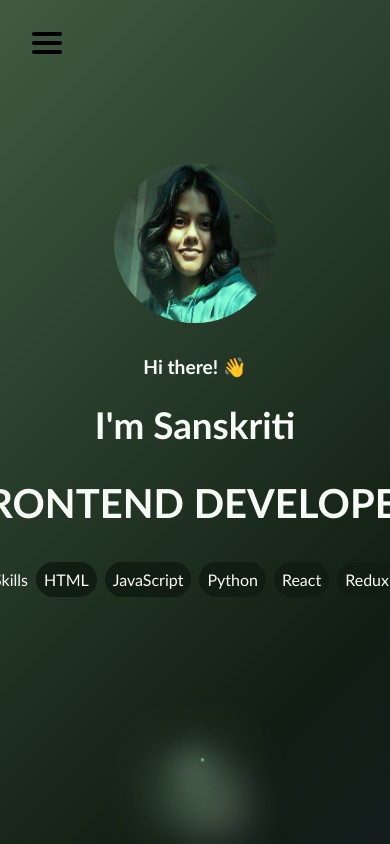
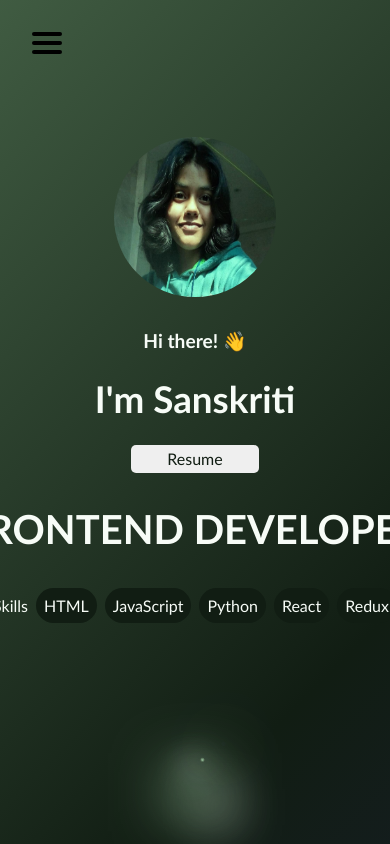
Before and after one commit to sanskriti2005/portfolio-website, a React (Vite) app: page / in a window 390 px wide. Shown: the top 844 px of the page. Built offline with nearby package versions, Linux system fonts and the light colour scheme.

Commit message:
added final resposivness

```diff
--- a/src/components/Home.jsx
+++ b/src/components/Home.jsx
@@ -3,6 +3,16 @@ import img from "../assets/img.jpg";
 import "./styles/Home.css";
 
 const Home = () => {
+  const handleResumeClick = () => {
+    window.open(
+      "https://drive.google.com/file/d/1N8ucU7KA9IRQoVUyIjb0NNsYNOuxjO4P/view?usp=sharing"
+    );
+    setTimeout(() => {
+      window.open(
+        "https://drive.google.com/uc?export=download&id=1N8ucU7KA9IRQoVUyIjb0NNsYNOuxjO4P"
+      );
+    }, 2000);
+  };
   return (
     <>
       <div className="home-section">
@@ -13,6 +23,9 @@ const Home = () => {
           <div>
             <h2>Hi there! 👋</h2>
             <h1>I'm Sanskriti </h1>
+            <button className="home-resume-btn" onClick={handleResumeClick}>
+              Resume
+            </button>
           </div>
           <div class="typing-container">
             <span class="text">FRONTEND DEVELOPER</span>
--- a/src/components/styles/Contact.css
+++ b/src/components/styles/Contact.css
@@ -1,24 +1,24 @@
-.contacts-section{
+.contacts-section {
   height: inherit;
   display: flex;
   flex-direction: column;
   justify-content: space-between;
 }
 
-.contacts-text{
-    height: 85%;
+.contacts-text {
+  height: 100%;
   display: flex;
   justify-content: center;
   align-items: center;
   text-align: center;
+  margin: 5rem;
 }
 
-.contacts-text >div > h1{
+.contacts-text > div > h1 {
   font-size: 3rem;
-
 }
 
-.contacts-text >div > a{
+.contacts-text > div > a {
   text-decoration: none;
   font-size: 2rem;
   color: #908f97;
@@ -26,11 +26,11 @@
   transition: color 0.5 ease-in-out;
 }
 
-.contacts-text >div > a:hover{
+.contacts-text > div > a:hover {
   color: #3a3a3f;
 }
 
-.footer{
+.footer {
   width: 100%;
   display: flex;
   align-self: flex-end;
@@ -38,9 +38,28 @@
   padding: 2rem;
 }
 
-.links{
+.links {
   display: flex;
   gap: 2rem;
 }
 
-/* animations */
+/* --- RESPONSIVENESS --- */
+
+@media screen and (max-width: 768px) {
+
+    .contacts-section {
+        flex-direction: column;
+        justify-content: space-around;
+      }
+  .contacts-text > div > h1 {
+    font-size: 2rem;
+  }
+
+  .contacts-text > div > a {
+    font-size: 2rem;
+  }
+
+  .footer {
+    justify-content: center;
+  }
+}
--- a/src/components/styles/Home.css
+++ b/src/components/styles/Home.css
@@ -9,6 +9,13 @@
 .home-section > div > div > h1 {
   font-size: 2rem;
 }
+
+.home-section > div > div:nth-child(2) {
+  display: flex;
+  align-items: center;
+  justify-content: space-between;
+}
+
 .home-section > div > div > h2 {
   text-align: end;
   font-size: 1rem;
@@ -45,6 +52,15 @@
 
 .home-image {
   display: none;
+}
+
+.home-resume-btn{
+  display: none;
+  width: 8rem;
+  color: #111d13;
+  padding: 0.3rem;
+  border-radius: 5px;
+  border: none;
 }
 
 @keyframes typing {
@@ -153,7 +169,11 @@
   .skills {
     flex-wrap: wrap;
     justify-content: center;
-    gap: 0.5rem; /* Adjusted spacing */
+    gap: 0.5rem;
+  }
+
+  .home-resume-btn{
+    display: block;
   }
 
   .home-image {
```
Also changed, not shown: src/components/Contact.jsx (line endings or trailing spaces). Lines whose indentation alone changed are shown as unchanged.
